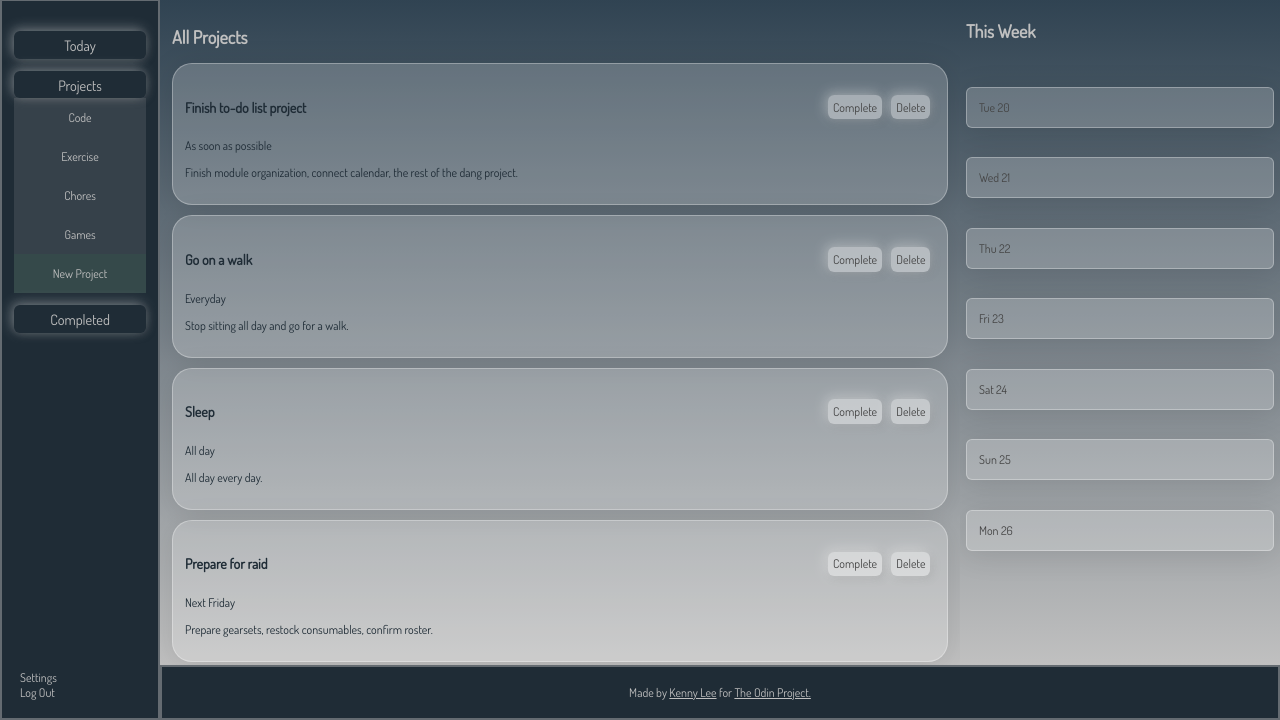
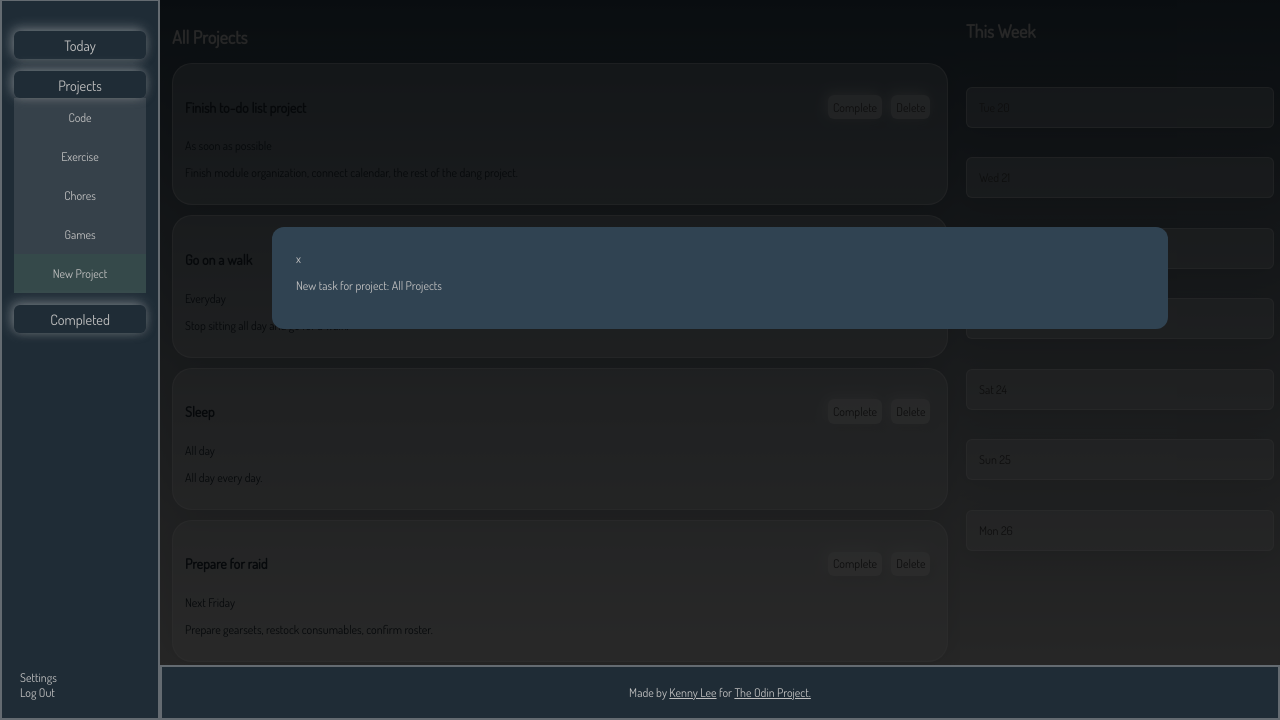
Before and after one commit to kenkneelee/odin-todo-list, a website built with webpack: page outline/index.html in a window 1280 px wide. Both pictures are taken after a click on the button "Today". Shown: the part 80-800 px from the top of the page. Built offline with nearby package versions, Linux system fonts and the light colour scheme.

Commit message:
start writing modal for new task input

```diff
--- a/src/modules/displayUI.js
+++ b/src/modules/displayUI.js
@@ -49,6 +49,12 @@ export default function displayUI() {
         const today = document.createElement("li");
         const todayLink = document.createElement("button");
         todayLink.textContent = "Today";
+
+        // temp to display modal
+        todayLink.addEventListener("click", () => {
+            document.getElementsByClassName("modal")[0].style.display = "flex";
+        });
+
         today.appendChild(todayLink);
         // project list container
         const projectList = document.createElement("li");
@@ -150,6 +156,8 @@ export default function displayUI() {
 
     // display main content section, take project object as input
     const displayMain = function (project) {
+
+        displayModal(project);
         // section container
         const mainContent = document.createElement("div");
         mainContent.id = "main-content";
@@ -255,6 +263,30 @@ export default function displayUI() {
         document.body.appendChild(mainContent);
     };
 
+    const displayModal = function (project) {
+        console.log("test display modal");
+        const modal = document.createElement("div");
+        modal.classList.add("modal");
+
+        const modalContent = document.createElement("div");
+        modalContent.classList.add("modal-content")
+        const closeModal = document.createElement("span");
+        closeModal.classList.add("close");
+        closeModal.textContent = "x";
+        const modalText = document.createElement("p");
+        modalText.textContent = "New task for project: " + project.title;
+        modalContent.append(closeModal, modalText);
+
+        modal.appendChild(modalContent);
+        document.body.appendChild(modal);
+
+        window.onclick = function(event) {
+            if (event.target == modal) {
+              modal.style.display = "none";
+            }
+          }
+    }
+
     projects.push(
         new Project("All Projects"),
         new Project("Code"),
--- a/src/styles/style.css
+++ b/src/styles/style.css
@@ -157,6 +157,29 @@ header {
     align-items: center;
 }
 
+
+/* Modal stuff */
+.modal {
+    display:none;
+    grid-area: 2/2/2/4;
+    z-index: 1;
+    padding-top: 5rem;
+    width:100%;
+    height:100%;
+    background-color: rgba(0,0,0,0.8);
+    color:#c0c0c0;
+    flex-direction: column;
+    align-items: center;
+}
+
+.modal-content {
+    background-color:#304352;
+    margin: 15% auto;
+    padding: 2rem;
+    width:80%;
+    border-radius: 1rem;
+}
+
 /* Right side stuff */
 
 #aside {
```
Also changed, not shown: dist/index.bundle.js.
